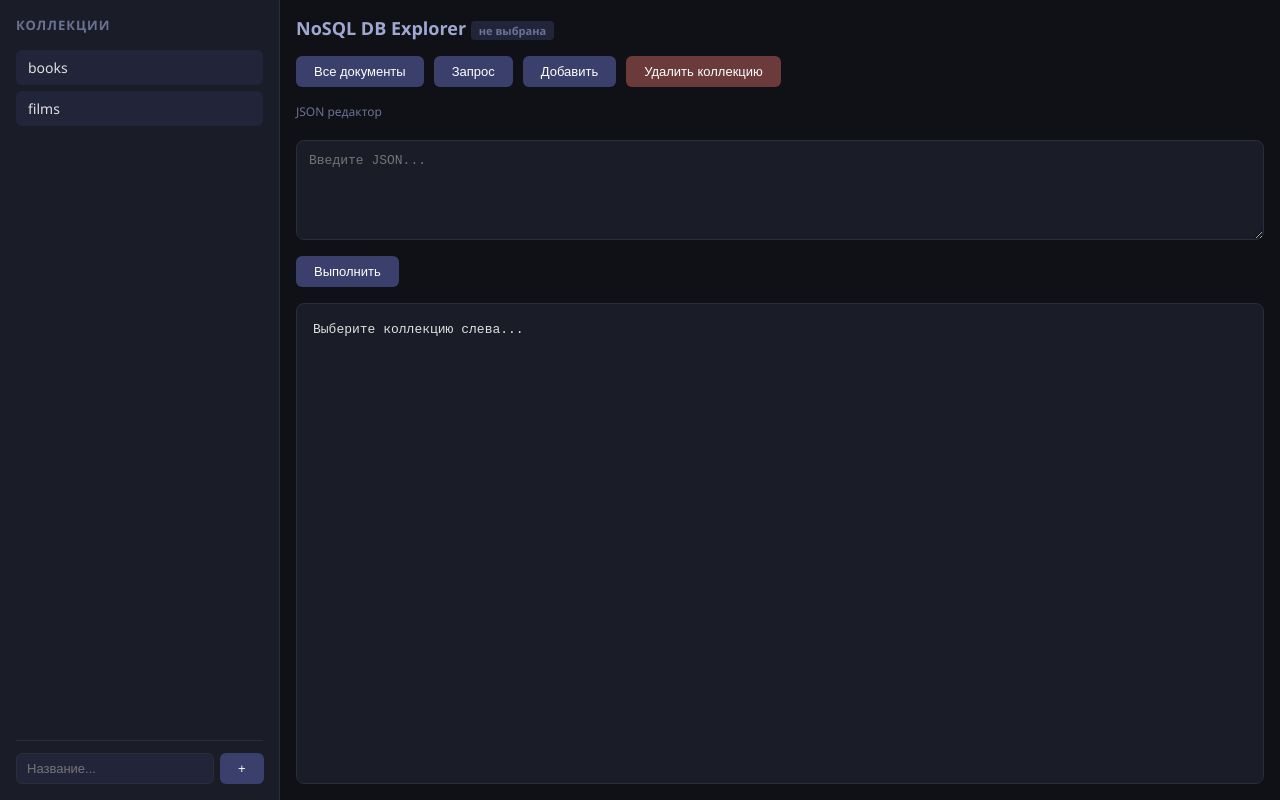
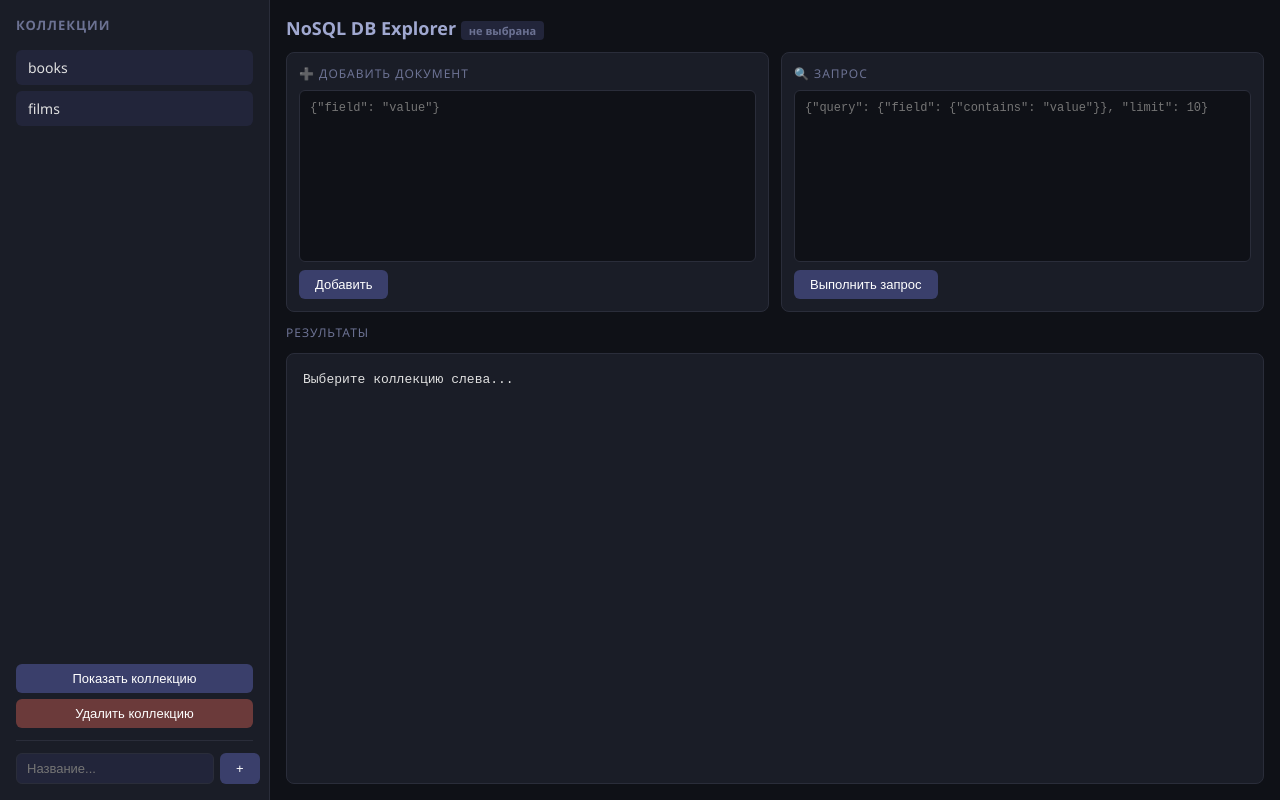
Before and after one commit to daniscoder/nosql-db-python, a Flask app: page / in a window 1280 px wide. Run offline with Flask 3, Linux system fonts and the light colour scheme.

Commit message:
Redesign UI: split add and query into separate panels

```diff
--- a/templates/index.html
+++ b/templates/index.html
@@ -16,8 +16,8 @@
         }
 
         aside {
-            width: 280px;
-            min-width: 280px;
+            width: 270px;
+            min-width: 270px;
             height: 100vh;
             background: #1a1d27;
             padding: 16px;
@@ -65,9 +65,7 @@
             flex-shrink: 0;
         }
 
-        .new-collection label {
-            display: none;
-        }
+        .new-collection label { display: none; }
 
         .new-collection input {
             flex: 1;
@@ -84,40 +82,65 @@
             display: flex;
             flex-direction: column;
             padding: 16px;
-            gap: 16px;
+            gap: 12px;
             overflow: hidden;
         }
 
         h1 { font-size: 18px; color: #a0a8d0; }
 
-        .toolbar {
+        .tag {
+            font-size: 11px;
+            padding: 2px 8px;
+            border-radius: 4px;
+            background: #22253a;
+            color: #6c7293;
+        }
+
+        .panels {
             display: flex;
-            gap: 10px;
+            gap: 12px;
+            height: 260px;
+        }
+
+        .panel {
+            flex: 1;
+            display: flex;
+            flex-direction: column;
+            gap: 8px;
+            background: #1a1d27;
+            border: 1px solid #2a2d3a;
+            border-radius: 8px;
+            padding: 12px;
+        }
+
+        .panel-title {
+            font-size: 12px;
+            text-transform: uppercase;
+            letter-spacing: 1px;
+            color: #6c7293;
+        }
+
+        textarea {
+            flex: 1;
+            width: 100%;
+            padding: 10px;
+            border-radius: 6px;
+            border: 1px solid #2a2d3a;
+            background: #0f1117;
+            color: #e0e0e0;
+            font-family: 'Courier New', monospace;
+            font-size: 12px;
+            resize: none;
+        }
+
+        .panel-footer {
+            display: flex;
+            gap: 8px;
             align-items: center;
         }
 
-        label.query-label {
-            display: block;
-            font-size: 12px;
-            color: #6c7293;
-            margin-bottom: 4px;
-        }
-
-        textarea {
-            width: 100%;
-            padding: 12px;
-            border-radius: 8px;
-            border: 1px solid #2a2d3a;
-            background: #1a1d27;
-            color: #e0e0e0;
-            font-family: 'Courier New', monospace;
-            font-size: 13px;
-            resize: vertical;
-            min-height: 100px;
-        }
-
         button {
-            padding: 8px 18px;
+            padding: 7px 16px;
             border-radius: 6px;
             border: none;
             background: #3a3f6b;
@@ -128,9 +151,22 @@
         }
 
         button:hover { background: #4a50a0; }
-
         button.danger { background: #6b3a3a; }
         button.danger:hover { background: #a04a4a; }
+        button.sm { padding: 5px 12px; font-size: 12px; }
+
+        .results-header {
+            display: flex;
+            align-items: center;
+            justify-content: space-between;
+        }
+
+        .results-label {
+            font-size: 12px;
+            text-transform: uppercase;
+            letter-spacing: 1px;
+            color: #6c7293;
+        }
 
         #results {
             flex: 1;
@@ -144,14 +180,6 @@
             white-space: pre-wrap;
             line-height: 1.6;
         }
-
-        .tag {
-            font-size: 11px;
-            padding: 2px 8px;
-            border-radius: 4px;
-            background: #22253a;
-            color: #6c7293;
-        }
     </style>
 </head>
 <body>
@@ -159,6 +187,10 @@
 <aside>
     <h2>Коллекции</h2>
     <div id="collection-list"></div>
+    <div style="display:flex; flex-direction:column; gap:6px; flex-shrink:0;">
+        <button onclick="getDocs()" style="width:100%">Показать коллекцию</button>
+        <button class="danger" onclick="dropCollection()" style="width:100%">Удалить коллекцию</button>
+    </div>
     <div class="new-collection">
         <label for="new-col-input">Новая коллекция</label>
         <input id="new-col-input" placeholder="Название..." aria-label="Название новой коллекции" />
@@ -167,20 +199,32 @@
 </aside>
 
 <main>
-    <h1>NoSQL DB Explorer <span class="tag" id="active-col">не выбрана</span></h1>
-
-    <div class="toolbar">
-        <button onclick="getDocs()">Все документы</button>
-        <button onclick="showQuery()">Запрос</button>
-        <button onclick="showAdd()">Добавить</button>
-        <button class="danger" onclick="dropCollection()">Удалить коллекцию</button>
+    <div class="topbar">
+        <h1>NoSQL DB Explorer <span class="tag" id="active-col">не выбрана</span></h1>
     </div>
 
-    <label for="input-area" class="query-label">JSON редактор</label>
-    <textarea id="input-area" placeholder="Введите JSON..."></textarea>
+    <div class="panels">
+        <div class="panel">
+            <div class="panel-title">➕ Добавить документ</div>
+            <label for="add-area" style="display:none">Добавить документ JSON</label>
+            <textarea id="add-area" placeholder='{"field": "value"}'></textarea>
+            <div class="panel-footer">
+                <button onclick="addDoc()">Добавить</button>
+            </div>
+        </div>
 
-    <div class="toolbar">
-        <button onclick="execute()">Выполнить</button>
+        <div class="panel">
+            <div class="panel-title">🔍 Запрос</div>
+            <label for="query-area" style="display:none">JSON запрос</label>
+            <textarea id="query-area" placeholder='{"query": {"field": {"contains": "value"}}, "limit": 10}'></textarea>
+            <div class="panel-footer">
+                <button onclick="runQuery()">Выполнить запрос</button>
+            </div>
+        </div>
+    </div>
+
+    <div class="results-header">
+        <span class="results-label">Результаты</span>
     </div>
 
     <div id="results">Выберите коллекцию слева...</div>
@@ -188,7 +232,6 @@
 
 <script>
     let activeCollection = null;
-    let mode = 'docs';
 
     async function api(method, url, body = null) {
         const opts = { method, headers: { 'Content-Type': 'application/json' } };
@@ -243,44 +286,28 @@
 
     async function getDocs() {
         if (!activeCollection) return;
-        mode = 'docs';
-        document.getElementById('input-area').value = '';
         const data = await api('GET', `/db/${activeCollection}/documents`);
         show(data);
     }
 
-    function showQuery() {
-        mode = 'query';
-        document.getElementById('input-area').value = JSON.stringify({
-            query: { field: { contains: "value" } },
-            limit: 10
-        }, null, 2);
+    async function addDoc() {
+        if (!activeCollection) { show({ error: "Выберите коллекцию" }); return; }
+        const raw = document.getElementById('add-area').value.trim();
+        if (!raw) return;
+        const body = JSON.parse(raw);
+        const data = await api('POST', `/db/${activeCollection}/documents`, body);
+        show(data);
+        document.getElementById('add-area').value = '';
+        await getDocs();
     }
 
-    function showAdd() {
-        mode = 'add';
-        document.getElementById('input-area').value = JSON.stringify({
-            field1: "value1",
-            field2: "value2"
-        }, null, 2);
-    }
-
-    async function execute() {
+    async function runQuery() {
         if (!activeCollection) { show({ error: "Выберите коллекцию" }); return; }
-        const raw = document.getElementById('input-area').value.trim();
-
-        if (mode === 'docs') {
-            await getDocs();
-        } else if (mode === 'add') {
-            const body = raw ? JSON.parse(raw) : {};
-            const data = await api('POST', `/db/${activeCollection}/documents`, body);
-            show(data);
-            await getDocs();
-        } else if (mode === 'query') {
-            const body = raw ? JSON.parse(raw) : {};
-            const data = await api('POST', `/db/${activeCollection}/query`, body);
-            show(data);
-        }
+        const raw = document.getElementById('query-area').value.trim();
+        if (!raw) return;
+        const body = JSON.parse(raw);
+        const data = await api('POST', `/db/${activeCollection}/query`, body);
+        show(data);
     }
 
     void loadCollections();
```
Also changed, not shown: README.md.
